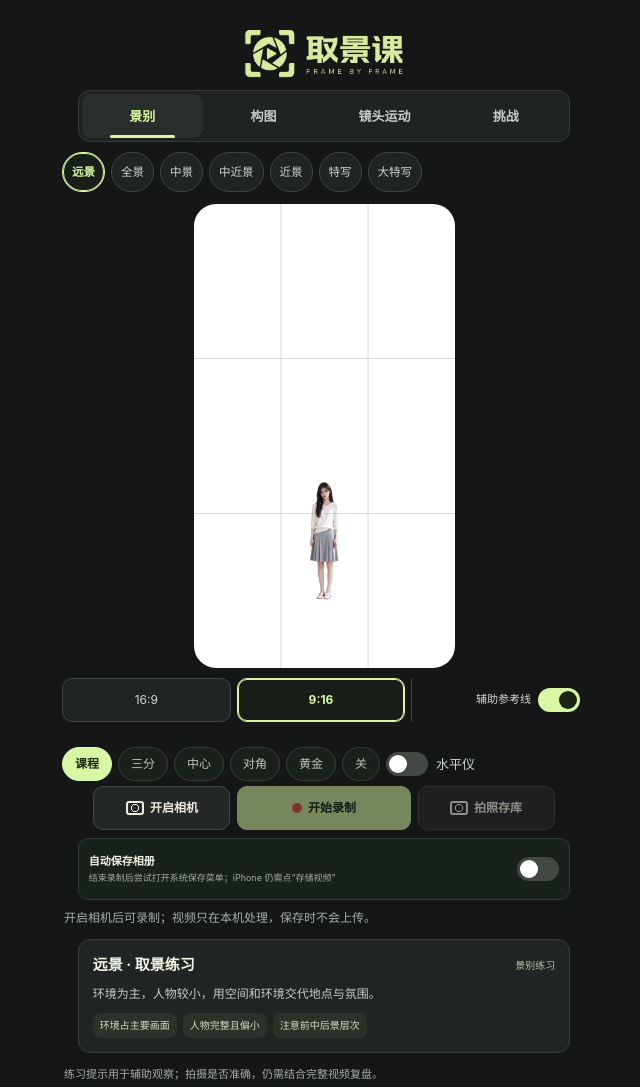
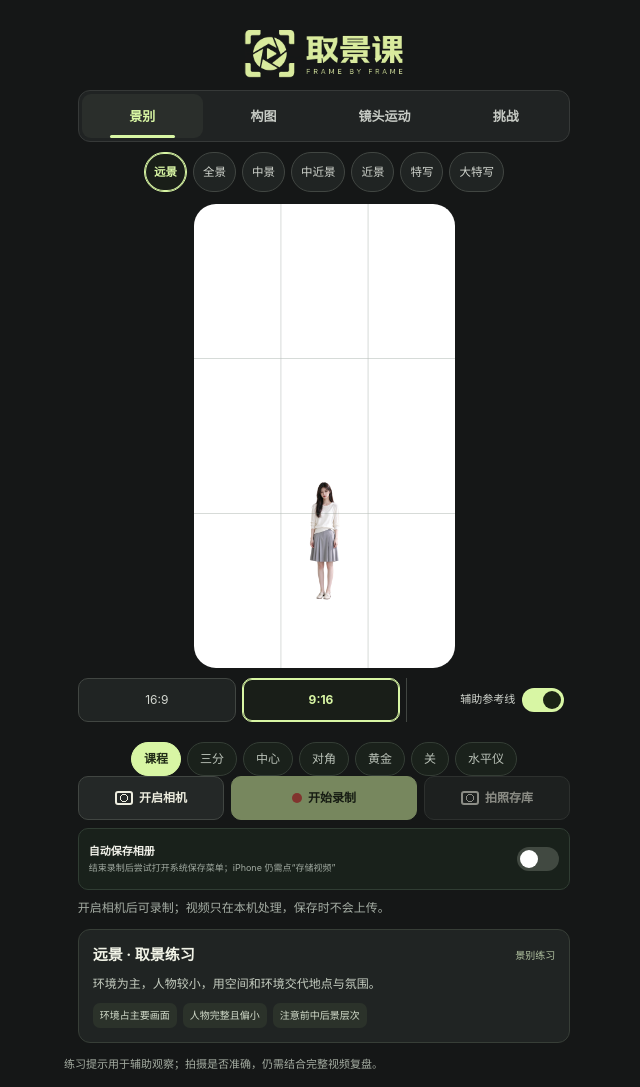
Before and after one commit to filmcolorstudiodavinci-droid/qujingke, a plain HTML site: page index.html in a window 1280 px wide. Shown: the top 1087 px of the page, without its empty margins (316-956 px from the left). Drawn offline with Linux system fonts and the light colour scheme.

Commit message:
对齐优化：各行统一 94% 宽度；选项改单行横向滑动；水平仪改胶囊按钮

```diff
--- a/index.html
+++ b/index.html
@@ -77,11 +77,11 @@
     body{background:#151717;color:#f3f3eb}.brand-lockup{width:190px;height:60px;flex:none;transform:scale(.8333);background:url('./brand-logo.webp') -64px -43px / 316px 211px no-repeat;mix-blend-mode:lighten}header{height:70px;justify-content:center}
     h1,.sub,.section-head,.drill-heading{display:none}
     .tabs{width:94%;margin:0 auto 10px;padding:3px;gap:0;border:1px solid #363938;border-radius:12px;background:#202323}.tab{position:relative;min-height:44px;padding:7px 8px;border-radius:9px;background:transparent;color:#c7cbc5;font-size:13px}.tab[aria-selected="true"]{background:#2a2e2b;color:#d8f6a4;box-shadow:none}.tab[aria-selected="true"]::after{content:"";position:absolute;left:23%;right:23%;bottom:0;height:3px;border-radius:3px;background:#d8f6a4}
-    .drill-list{gap:7px;padding-bottom:10px;margin-bottom:2px}.drill-option{min-height:44px;border:1px solid #414642;border-radius:99px;background:#202423;color:#d2d6cf;padding:7px 12px;font-size:12px;font-weight:500}
+    .drill-list{width:94%;margin:0 auto 2px;padding-bottom:10px;gap:7px;flex-wrap:nowrap;overflow-x:auto;scrollbar-width:none;justify-content:safe center}.drill-option{min-height:44px;border:1px solid #414642;border-radius:99px;background:#202423;color:#d2d6cf;padding:7px 12px;font-size:12px;font-weight:500}
     .drill-list{gap:6px}
     .drill-list .drill-option{min-height:40px;padding:6px 9px;font-size:11.5px;letter-spacing:0}.drill-option[aria-pressed="true"]{border-color:#d8f6a4;background:#191e18;color:#d8f6a4;box-shadow:inset 0 0 0 1px #d8f6a4}
-    .aspect-row{display:grid;grid-template-columns:repeat(3,minmax(0,1fr)) auto;gap:6px;padding:10px 0;margin:0;overflow:visible}.aspect-label{display:none}.aspect-option{min-height:44px;min-width:0;padding:6px 8px;border-radius:10px;border-color:#414642;background:#202423;color:#d2d6cf;font-size:12px}.aspect-option[aria-pressed="true"]{background:#191e18;border-color:#d8f6a4;color:#d8f6a4;box-shadow:inset 0 0 0 1px #d8f6a4}.aspect-row .toggle{gap:7px;padding-left:8px;border-left:1px solid #414642;flex-direction:row-reverse}.aspect-row .control-label{color:#d2d6cf;font-size:11px;white-space:nowrap}.switch{flex:none}.toggle[aria-checked="true"] .switch{background:#d8f6a4}
-    .record-controls{width:88%;gap:7px;align-items:stretch;margin:0 auto 8px}.camera-btn,.record-btn,.save-btn{display:flex;align-items:center;justify-content:center;gap:6px;min-height:44px;min-width:0;white-space:nowrap;border-radius:10px;padding:8px 7px;font-size:12px;font-weight:650}.camera-btn{flex:1;border:1px solid #414642;background:#242827;color:#ededdf}.camera-btn::before{content:"";width:14px;height:10px;flex:none;border:2px solid currentColor;border-radius:3px;background:radial-gradient(circle at center,transparent 3px,currentColor 3px,currentColor 4px,transparent 4px)}.record-btn{flex:1.3;background:#d8f6a4;border-color:#d8f6a4;color:#17200f}.record-btn::before{width:10px;height:10px;margin:0;flex:none;background:#ed5146}.record-btn:disabled{opacity:.5}.record-btn[aria-pressed="true"]{background:#d94a45;border-color:#d94a45;color:white}.save-btn{flex:1;background:#242827;border:1px solid #414642;color:#ededdf}.save-btn::before{content:"↓";font-size:18px;line-height:1}.record-status{color:#a6aea5;font-size:12px;margin:0 2px 12px}
+    .aspect-row{display:grid;grid-template-columns:repeat(3,minmax(0,1fr)) auto;gap:6px;padding:10px 0;width:94%;margin:0 auto;overflow:visible}.aspect-label{display:none}.aspect-option{min-height:44px;min-width:0;padding:6px 8px;border-radius:10px;border-color:#414642;background:#202423;color:#d2d6cf;font-size:12px}.aspect-option[aria-pressed="true"]{background:#191e18;border-color:#d8f6a4;color:#d8f6a4;box-shadow:inset 0 0 0 1px #d8f6a4}.aspect-row .toggle{gap:7px;padding-left:8px;border-left:1px solid #414642;flex-direction:row-reverse}.aspect-row .control-label{color:#d2d6cf;font-size:11px;white-space:nowrap}.switch{flex:none}.toggle[aria-checked="true"] .switch{background:#d8f6a4}
+    .record-controls{width:94%;gap:7px;align-items:stretch;margin:0 auto 8px}.camera-btn,.record-btn,.save-btn{display:flex;align-items:center;justify-content:center;gap:6px;min-height:44px;min-width:0;white-space:nowrap;border-radius:10px;padding:8px 7px;font-size:12px;font-weight:650}.camera-btn{flex:1;border:1px solid #414642;background:#242827;color:#ededdf}.camera-btn::before{content:"";width:14px;height:10px;flex:none;border:2px solid currentColor;border-radius:3px;background:radial-gradient(circle at center,transparent 3px,currentColor 3px,currentColor 4px,transparent 4px)}.record-btn{flex:1.3;background:#d8f6a4;border-color:#d8f6a4;color:#17200f}.record-btn::before{width:10px;height:10px;margin:0;flex:none;background:#ed5146}.record-btn:disabled{opacity:.5}.record-btn[aria-pressed="true"]{background:#d94a45;border-color:#d94a45;color:white}.save-btn{flex:1;background:#242827;border:1px solid #414642;color:#ededdf}.save-btn::before{content:"↓";font-size:18px;line-height:1}.record-status{width:94%;color:#a6aea5;font-size:12px;margin:0 auto 12px}
     .auto-save-row{width:94%;margin:0 auto 8px;padding:8px 10px;gap:8px;border-radius:10px}.auto-save-copy strong{font-size:11px}.auto-save-copy small{font-size:9px;line-height:1.35}.auto-save-row .toggle{flex:0 0 auto}
     .lesson{width:94%;margin:0 auto;border-radius:12px;background:#202423;border-color:#373e37;padding:14px}.lesson-top{gap:8px}.lesson h2{color:#f0f2e6;font-size:15px}.tag{color:#b4c5a3;font-size:10px}.lesson p{color:#c5cdc0;font-size:12px;line-height:1.55;margin:8px 0 10px}.steps{gap:6px}.step{background:#2b322a;color:#d4ddcc;border-radius:7px;padding:5px 7px;font-size:10px}.note{color:#a5ada2;font-size:11px;margin-top:12px}button:focus-visible{outline-color:#d8f6a4}
     @media(max-width:360px){.aspect-row .control-label{display:none}.aspect-row{gap:5px}.camera-btn,.record-btn,.save-btn{font-size:11px;padding:8px 5px;gap:4px}.record-controls{gap:5px}.camera-btn::before{width:13px;height:10px}}
@@ -93,8 +93,8 @@
     .install-hint .ih-close{flex:0 0 auto;background:none;color:var(--muted);font-size:16px;padding:6px;min-width:40px;min-height:40px;display:grid;place-items:center}
     .countdown{position:absolute;inset:0;display:grid;place-items:center;font-size:min(26vw,140px);font-weight:800;color:#d8f6a4;text-shadow:0 4px 26px #101411e6;pointer-events:none;z-index:5}
     /* ===== 新功能：参考线 / 水平仪 / 挑战 / 作品库 ===== */
-    .enhance-row{display:flex;align-items:center;flex-wrap:wrap;gap:6px;padding:10px 0 0}
-    .enhance-row::-webkit-scrollbar{display:none}
+    .enhance-row{display:flex;align-items:center;gap:6px;width:94%;margin:0 auto;padding:10px 0 0;overflow-x:auto;scrollbar-width:none;justify-content:safe center;flex-wrap:nowrap}
+    .enhance-row::-webkit-scrollbar{display:none}.enhance-row #levelToggle{flex:0 0 auto;margin-left:0;padding:8px 12px;border:1px solid #343d35;border-radius:99px;background:#1a211b;color:#bac2b8;font-size:12px;line-height:1.3;display:inline-flex;align-items:center;gap:0;min-height:34px}.enhance-row #levelToggle .switch{display:none}.enhance-row #levelToggle .control-label{font-size:12px;color:inherit}.enhance-row #levelToggle[aria-checked="true"]{border-color:#d8f6a4;background:#191e18;color:#d8f6a4;box-shadow:inset 0 0 0 1px #d8f6a4}
     .guide-chip{flex:0 0 auto;padding:8px 12px;border:1px solid #343d35;border-radius:99px;background:#1a211b;color:#bac2b8;font-size:12px;white-space:nowrap;line-height:1.3}
     .guide-chip[aria-pressed="true"]{background:#d8f6a4;border-color:#d8f6a4;color:#202b16;font-weight:700}
     .level-badge{position:absolute;top:10px;left:10px;z-index:5;padding:5px 10px;border-radius:99px;background:#20241fd9;color:#e8f3e2;font-size:11px;font-weight:600;letter-spacing:.03em}
@@ -102,7 +102,7 @@
     .horizon{position:absolute;inset:0;z-index:4;pointer-events:none}
     .horizon path{stroke:#d8f6a4;stroke-width:.5;stroke-dasharray:4 3;opacity:.75}
     .scene.ghost{opacity:.35;pointer-events:none}
-    .challenge-card{margin:12px 1px 0;padding:14px 16px;border:1px solid #303a31;border-radius:16px;background:#141a15}
+    .challenge-card{width:94%;margin:12px auto 0;padding:14px 16px;border:1px solid #303a31;border-radius:16px;background:#141a15}
     .ch-top{display:flex;align-items:center;gap:9px}
     .ch-badge{flex:0 0 auto;padding:4px 9px;border-radius:99px;background:#d8f6a4;color:#202b16;font-size:11px;font-weight:700}
     .ch-top h2{flex:1;font-size:15.5px;color:#f2f6ee;margin:0;font-weight:700}
@@ -113,7 +113,7 @@
     .ch-btn.primary{background:#d8f6a4;border-color:#d8f6a4;color:#202b16}
     .ch-btn.danger{border-color:#5a3535;color:#e2a9a9;background:#2a1f1f}
     .ch-hint{font-size:11px;color:#71836f;margin:9px 0 0;line-height:1.5}
-    .library{margin:16px 1px 0}
+    .library{width:94%;margin:16px auto 0}
     .lib-head{display:flex;align-items:baseline;gap:8px}
     .lib-head strong{font-size:15px;color:#f2f6ee}
     .lib-head span{font-size:11.5px;color:#93a996}
@@ -1132,7 +1132,7 @@ var MG_INFO=[
       grid.classList.toggle('composition-guides',isComposition);guideSvg.innerHTML=isMotion?'':guides.composition[activeKind==='shot'?0:index];
       if(ratio>=1)guideSvg.querySelectorAll('circle,text').forEach(element=>{const x=element.getAttribute('cx')||element.getAttribute('x'),y=element.getAttribute('cy')||element.getAttribute('y');element.setAttribute('transform',`translate(${x} ${y}) scale(1 ${ratio}) translate(${-x} ${-y})`)});
     }
-    function showBank(kind){activeKind=kind;document.querySelectorAll('.tab').forEach(t=>t.setAttribute('aria-selected',String(t.dataset.kind===kind)));heading.textContent={composition:'构图练习',shot:'景别练习',movement:'镜头运动练习',challenge:'拍摄挑战'}[kind];const isCh=kind==='challenge';document.querySelector('#challengeCard').classList.toggle('hidden',!isCh);document.querySelector('.drill-heading').classList.toggle('hidden',isCh);drillList.classList.toggle('hidden',isCh);document.querySelector('.lesson').classList.toggle('hidden',isCh);document.querySelector('.note').classList.toggle('hidden',isCh);if(isCh){drillList.replaceChildren();showChallenge();return}drillList.replaceChildren(...banks[kind].map((lesson,index)=>{const button=document.createElement('button');button.type='button';button.className='drill-option';button.textContent=lesson.name;button.setAttribute('aria-pressed',String(index===0));button.addEventListener('click',()=>{drillList.querySelectorAll('.drill-option').forEach(item=>item.setAttribute('aria-pressed',String(item===button)));showLesson(lesson)});return button}));showLesson(banks[kind][0])}
+    function showBank(kind){activeKind=kind;document.querySelectorAll('.tab').forEach(t=>t.setAttribute('aria-selected',String(t.dataset.kind===kind)));heading.textContent={composition:'构图练习',shot:'景别练习',movement:'镜头运动练习',challenge:'拍摄挑战'}[kind];const isCh=kind==='challenge';document.querySelector('#challengeCard').classList.toggle('hidden',!isCh);document.querySelector('.drill-heading').classList.toggle('hidden',isCh);drillList.classList.toggle('hidden',isCh);document.querySelector('.lesson').classList.toggle('hidden',isCh);document.querySelector('.note').classList.toggle('hidden',isCh);if(isCh){drillList.replaceChildren();showChallenge();return}drillList.replaceChildren(...banks[kind].map((lesson,index)=>{const button=document.createElement('button');button.type='button';button.className='drill-option';button.textContent=lesson.name;button.setAttribute('aria-pressed',String(index===0));button.addEventListener('click',()=>{drillList.querySelectorAll('.drill-option').forEach(item=>item.setAttribute('aria-pressed',String(item===button)));showLesson(lesson);requestAnimationFrame(()=>button.scrollIntoView({inline:'center',block:'nearest',behavior:'smooth'}))});return button}));showLesson(banks[kind][0]);requestAnimationFrame(()=>{const sel=drillList.querySelector('[aria-pressed="true"]');if(sel)sel.scrollIntoView({inline:'center',block:'nearest'})})}
     tabs.forEach(tab=>tab.addEventListener('click',()=>{tabs.forEach(item=>item.setAttribute('aria-selected',String(item===tab)));showBank(tab.dataset.kind)}));
     showBank(activeKind);
     if(location.hash.startsWith('#mg=')){const [mi,mu]=location.hash.slice(4).split(',').map(Number);MG.fixedU=mu;showBank('movement');showLesson(banks.movement[mi]);}
--- a/sw.js
+++ b/sw.js
@@ -1,4 +1,4 @@
-const CACHE = 'frame-practice-v43';
+const CACHE = 'frame-practice-v44';
 const CORE = [
   './', './index.html', './manifest.webmanifest',
   './brand-logo.webp',
```
Also changed, not shown: 1 other file.
